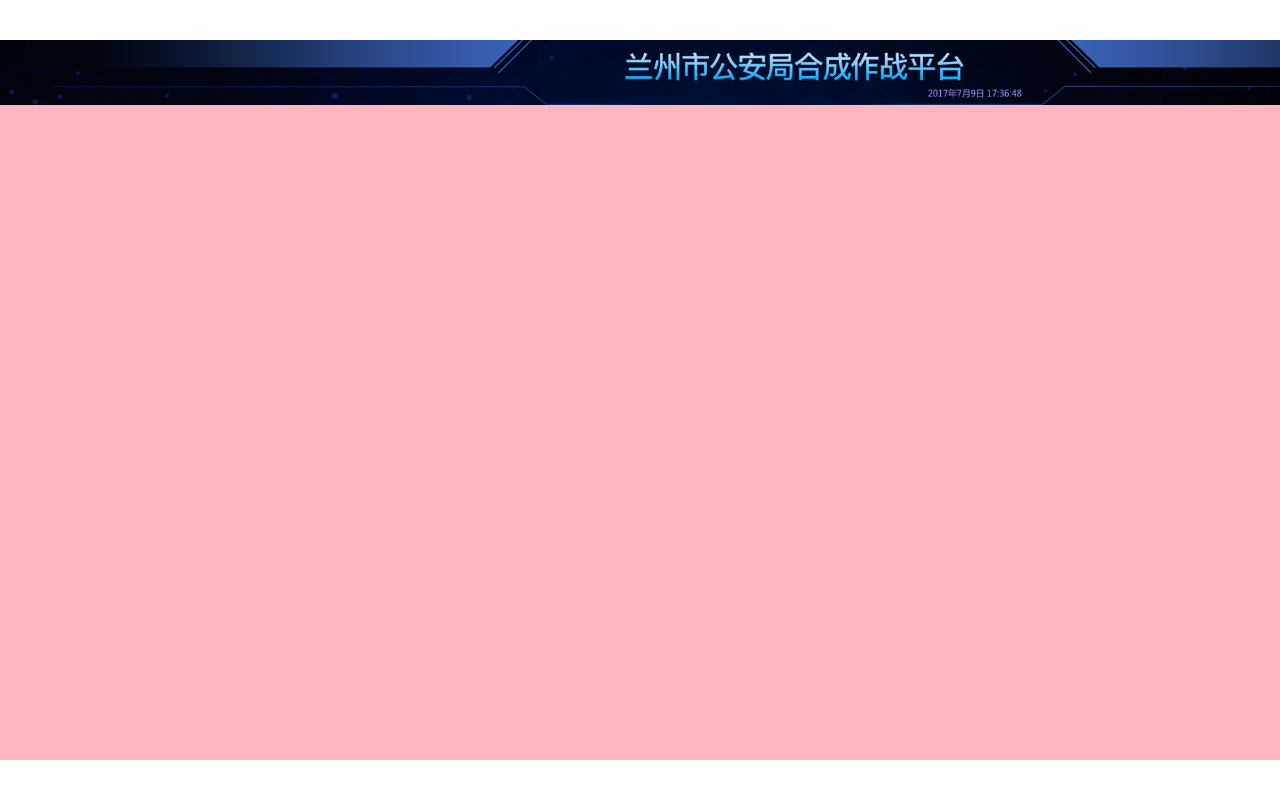
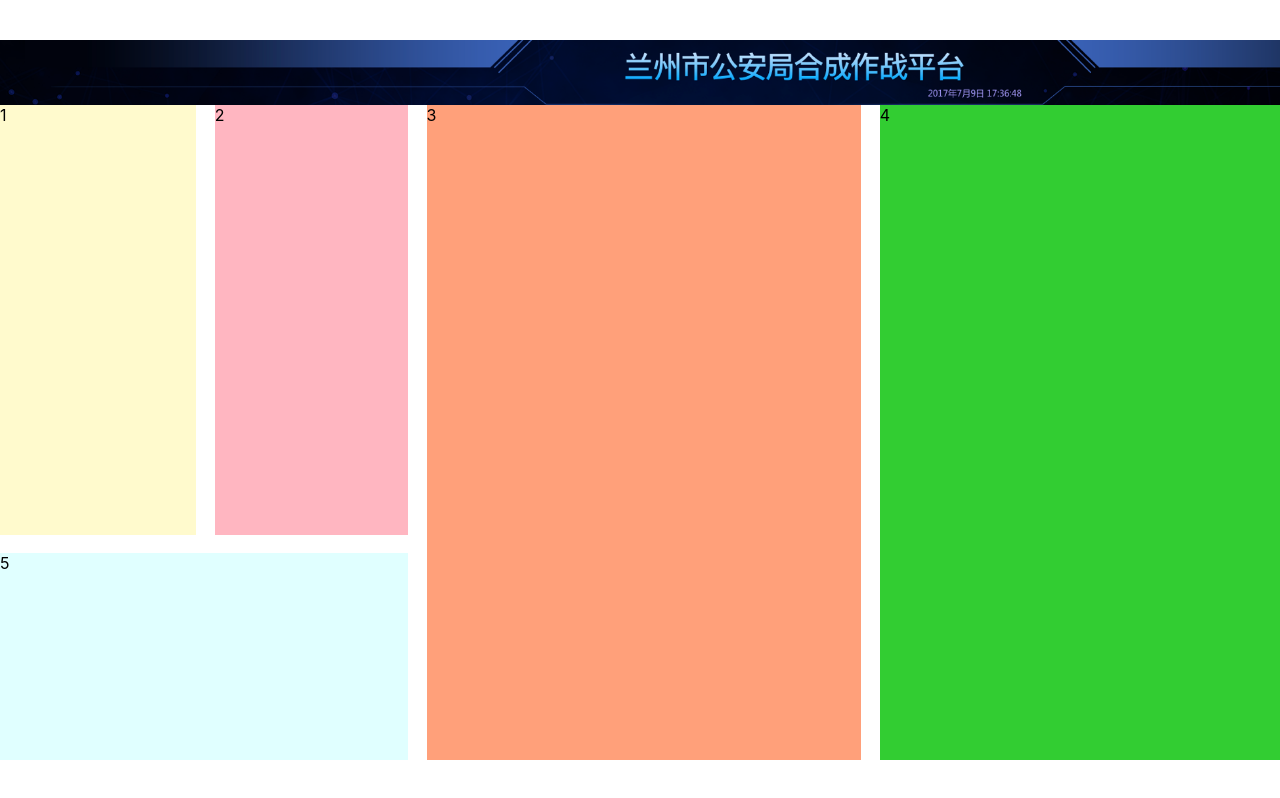
Before and after one commit to 15980904537/visualization, a React (Vite) app: page /#/ in a window 1280 px wide. Built offline with nearby package versions, Linux system fonts and the light colour scheme.

Commit message:
构建页面的整体布局（使用flex，grid）

```diff
--- a/src/pages/home.scss
+++ b/src/pages/home.scss
@@ -1,7 +1,37 @@
 @import '../shared/helper';
-header {
-    // width: px(367);
-    height: px(99);
-    // border: 1px solid red;
-    background-size: cover;
+.home {
+    flex: 1;
+    display: flex;
+    flex-direction: column;
+    header {
+        height: px(99);
+        background-size: cover;
+    }
+    main {
+        display: grid;
+        flex: 1;
+        grid-template: "box1 box2 box3 box4" 755fr "box5 box5 box3 box4" 363fr / 366fr 361fr 811fr 747fr;
+        grid-column-gap: px(28);
+        grid-row-gap: px(28);
+        .section1 {
+            grid-area: box1;
+            background: lemonchiffon;
+        }
+        .section2 {
+            grid-area: box2;
+            background: lightpink;
+        }
+        .section3 {
+            grid-area: box3;
+            background: lightsalmon;
+        }
+        .section4 {
+            grid-area: box4;
+            background: limegreen;
+        }
+        .section5 {
+            grid-area: box5;
+            background: lightcyan;
+        }
+    }
 }
--- a/src/pages/home.tsx
+++ b/src/pages/home.tsx
@@ -4,8 +4,15 @@
 
 export const Home = () => {
   return (
-    <div>
+    <div className="home">
       <header style={{ backgroundImage: `url(${imgageHeader})` }}></header>
+      <main>
+        <section className="section1">1</section>
+        <section className="section2">2</section>
+        <section className="section3">3</section>
+        <section className="section4">4</section>
+        <section className="section5">5</section>
+      </main>
     </div>
   )
 }
--- a/src/shared/style.scss
+++ b/src/shared/style.scss
@@ -32,5 +32,13 @@
 
 #root {
     margin: 0 auto;
-    background: lightpink;
+    // background: lightpink;
+    display: flex;
+    flex-direction: column;
 }
+
+.App {
+    display: flex;
+    flex-direction: column;
+    flex: 1;
+}
```
